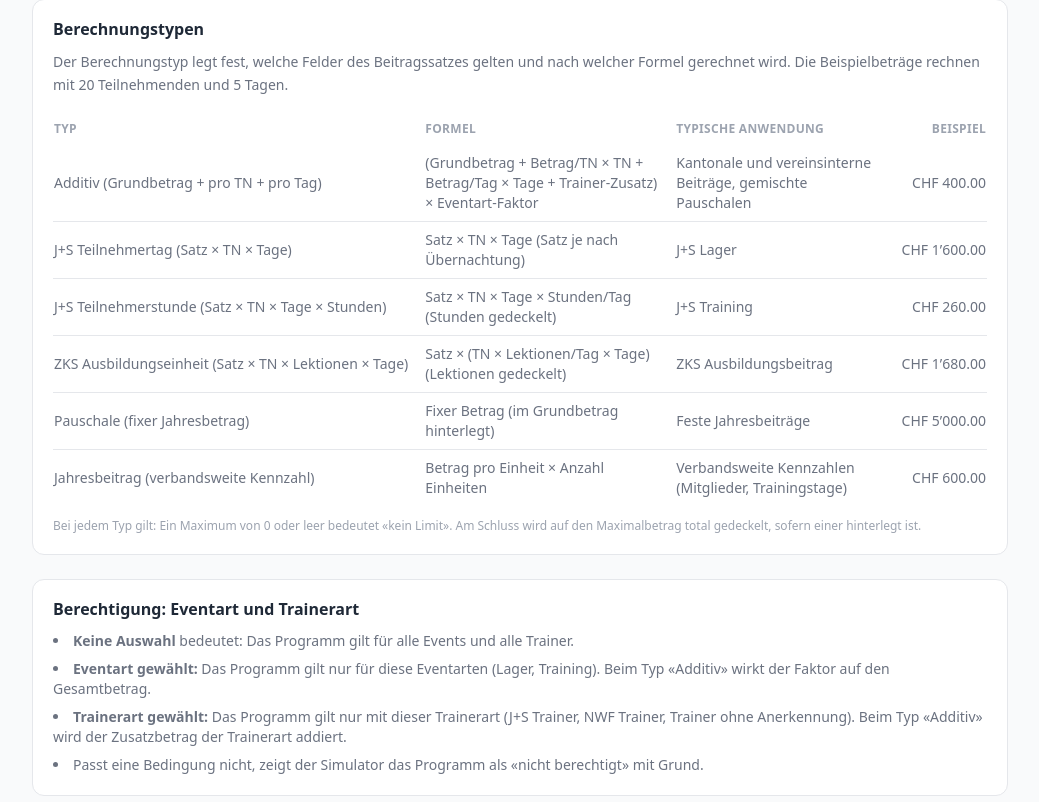
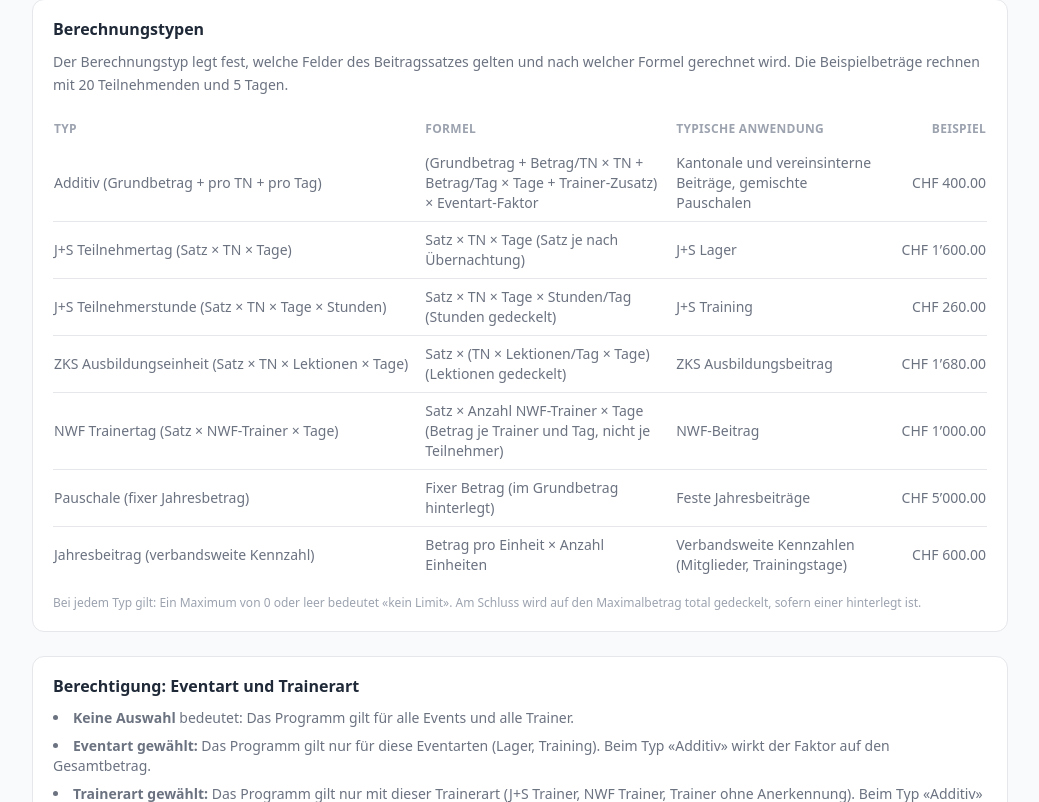
Before and after one commit to sbaebler/subventionssimulator, a PHP site: page /fachlogik.php in a window 1280 px wide. Shown: the part 382-1184 px from the top of the page, without its empty margins (120-1159 px from the left). Run offline with PHP 8.4, Linux system fonts and the light colour scheme; the visitor is signed in with stand-in values (Sample User, id 1).

Commit message:
Berechnungstyp nwf_trainertag: Satz × NWF-Trainer × Tage
Co-Authored-By: Claude Sonnet 5.5 <noreply@anthropic.com>

```diff
--- a/includes/Foerderrechner.php
+++ b/includes/Foerderrechner.php
@@ -29,7 +29,7 @@ class Foerderrechner {
     // subvention_betraege.
     //
     // $p: 'uebernachtung' bool, 'stunden_pro_tag' int, 'lektionen_pro_tag' int,
-    //     'anzahl_einheiten' float
+    //     'anzahl_einheiten' float, 'anzahl_trainer' int (NWF-Trainer pro Tag)
     public static function betrag(
         string $typ, array $regel, int $tn, int $tage, array $p = [],
         ?array $trainerRow = null, ?array $eventRow = null
@@ -38,6 +38,7 @@ class Foerderrechner {
             'js_teilnehmertag'       => self::teilnehmertag($regel, $tn, $tage, !empty($p['uebernachtung'])),
             'js_teilnehmerstunde'    => self::teilnehmerstunde($regel, $tn, $tage, max(0, (int)($p['stunden_pro_tag'] ?? 0))),
             'zks_ausbildungseinheit' => self::ausbildungseinheit($regel, $tn, $tage, max(0, (int)($p['lektionen_pro_tag'] ?? 0))),
+            'nwf_trainertag'         => self::trainertag($regel, max(0, (int)($p['anzahl_trainer'] ?? 0)), $tage),
             'pauschale'              => self::pauschale($regel),
             'jahresbeitrag'          => self::jahresbeitrag($regel, (float)($p['anzahl_einheiten'] ?? 0)),
             default                  => self::additiv($regel, $tn, $tage, $trainerRow, $eventRow),
@@ -132,6 +133,23 @@ class Foerderrechner {
         return [$betrag, $auf];
     }
 
+    // nwf_trainertag: Satz × Anzahl NWF-Trainer × Tage. Der Betrag hängt weder
+    // an Teilnehmenden noch am Tag allein, sondern an jedem anwesenden
+    // NWF-Trainer pro Tag: bei mehreren Trainern multipliziert er sich.
+    public static function trainertag(array $r, int $trainer, int $tage): array {
+        $satz    = (float)($r['betrag_pro_trainertag'] ?? 0);
+        $effTage = self::begrenzt($tage, (int)($r['max_tage'] ?? 0));
+
+        $betrag = $satz * $trainer * $effTage;
+
+        $auf = [
+            ['label' => 'Satz pro NWF-Trainer und Tag', 'wert' => $satz,    'format' => 'chf'],
+            ['label' => 'Anrechenbare NWF-Trainer',     'wert' => $trainer, 'format' => 'zahl'],
+            ['label' => 'Anrechenbare Tage',            'wert' => $effTage, 'format' => 'zahl'],
+        ];
+        return [$betrag, $auf];
+    }
+
     // pauschale: fixer Betrag (im Grundbetrag hinterlegt)
     public static function pauschale(array $r): array {
         $betrag = (float)($r['grundbetrag'] ?? 0);
--- a/includes/Subvention.php
+++ b/includes/Subvention.php
@@ -32,6 +32,7 @@ class Subvention {
         'js_teilnehmertag'       => 'J+S Teilnehmertag (Satz × TN × Tage)',
         'js_teilnehmerstunde'    => 'J+S Teilnehmerstunde (Satz × TN × Tage × Stunden)',
         'zks_ausbildungseinheit' => 'ZKS Ausbildungseinheit (Satz × TN × Lektionen × Tage)',
+        'nwf_trainertag'         => 'NWF Trainertag (Satz × NWF-Trainer × Tage)',
         'pauschale'              => 'Pauschale (fixer Jahresbetrag)',
         'jahresbeitrag'          => 'Jahresbeitrag (verbandsweite Kennzahl)',
     ];
@@ -314,8 +315,9 @@ class Subvention {
                 (subvention_id, bezeichnung, grundbetrag, betrag_pro_teilnehmer,
                  betrag_pro_tag, max_teilnehmer, max_tage, betrag_max_gesamt,
                  satz_mit_uebernachtung, satz_ohne_uebernachtung, betrag_pro_stunde,
-                 max_stunden_pro_tag, betrag_pro_einheit, max_lektionen_pro_tag)
-            VALUES (?, ?, ?, ?, ?, ?, ?, ?, ?, ?, ?, ?, ?, ?)
+                 max_stunden_pro_tag, betrag_pro_einheit, max_lektionen_pro_tag,
+                 betrag_pro_trainertag)
+            VALUES (?, ?, ?, ?, ?, ?, ?, ?, ?, ?, ?, ?, ?, ?, ?)
         ');
         // Pro Förderprogramm gilt ein Beitragssatz (die Berechnung nutzt nur die erste Zeile).
         foreach (array_slice($rows, 0, 1) as $r) {
@@ -334,6 +336,7 @@ class Subvention {
                 (int)  ($r['max_stunden_pro_tag']     ?? 0),
                 (float)($r['betrag_pro_einheit']      ?? 0),
                 (int)  ($r['max_lektionen_pro_tag']   ?? 0),
+                (float)($r['betrag_pro_trainertag']   ?? 0),
             ]);
         }
     }
@@ -474,6 +477,7 @@ class Subvention {
     //   'uebernachtung'     => bool,   (js_teilnehmertag)
     //   'stunden_pro_tag'   => int,    (js_teilnehmerstunde)
     //   'lektionen_pro_tag' => int,    (zks_ausbildungseinheit)
+    //   'anzahl_trainer'    => int,    (nwf_trainertag: NWF-Trainer pro Tag)
     //   'anzahl_einheiten'  => float,  (jahresbeitrag – Phase 3)
     // ]
     //
--- a/public_html/fachlogik.php
+++ b/public_html/fachlogik.php
@@ -31,6 +31,12 @@ $typen = [
         'einsatz' => 'ZKS Ausbildungsbeitrag',
         'regel'   => ['betrag_pro_einheit' => 2.8, 'max_lektionen_pro_tag' => 6],
         'params'  => ['lektionen_pro_tag' => 6],
+    ],
+    'nwf_trainertag' => [
+        'formel'  => 'Satz × Anzahl NWF-Trainer × Tage (Betrag je Trainer und Tag, nicht je Teilnehmer)',
+        'einsatz' => 'NWF-Beitrag',
+        'regel'   => ['betrag_pro_trainertag' => 100],
+        'params'  => ['anzahl_trainer' => 2],
     ],
     'pauschale' => [
         'formel'  => 'Fixer Betrag (im Grundbetrag hinterlegt)',
--- a/sql/schema.sql
+++ b/sql/schema.sql
@@ -61,6 +61,7 @@ CREATE TABLE subventionen (
                     'js_teilnehmertag',          -- Satz × TN × Tage (J+S Lager)
                     'js_teilnehmerstunde',       -- Satz × TN × Tage × Stunden (J+S Training)
                     'zks_ausbildungseinheit',    -- Satz × TN × Lektionen × Tage (ZKS Ausbildung)
+                    'nwf_trainertag',            -- Satz × NWF-Trainer × Tage (NWF)
                     'pauschale',                 -- fixer Jahresbetrag
                     'jahresbeitrag'              -- Kennzahl-basiert (verbandsweit, Phase 3)
                   ) NOT NULL DEFAULT 'additiv',
@@ -128,6 +129,7 @@ CREATE TABLE subvention_betraege (
   max_stunden_pro_tag      SMALLINT UNSIGNED NOT NULL DEFAULT 0, -- js_teilnehmerstunde (0 = kein Limit)
   betrag_pro_einheit       DECIMAL(10,4) NOT NULL DEFAULT 0.0000, -- zks_ausbildungseinheit
   max_lektionen_pro_tag    SMALLINT UNSIGNED NOT NULL DEFAULT 0, -- zks_ausbildungseinheit (0 = kein Limit)
+  betrag_pro_trainertag    DECIMAL(8,2) NOT NULL DEFAULT 0.00,   -- nwf_trainertag: Satz pro NWF-Trainer und Tag
 
   CONSTRAINT fk_betraege_subvention
     FOREIGN KEY (subvention_id) REFERENCES subventionen(id)
```
Also changed, not shown: CLAUDE.md (+1 -0 lines), includes/EventSchaetzung.php (+16 -1 lines), public_html/erfassen.php (+16 -3 lines), public_html/simulieren.php (+13 -1 lines), sql/migration_nwf_trainertag.sql (added, +20 -0 lines), tests/event_schaetzung.php (+15 -0 lines), tests/foerderrechner.php (+7 -0 lines).
